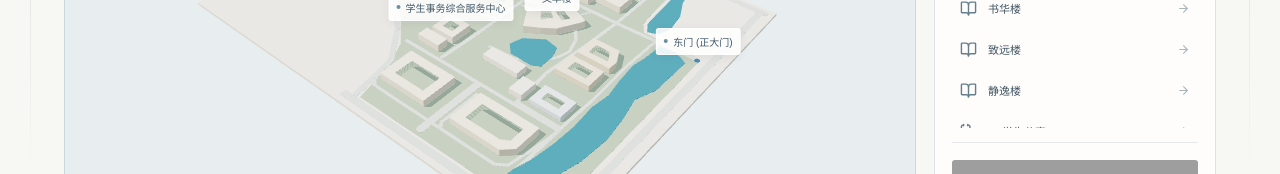
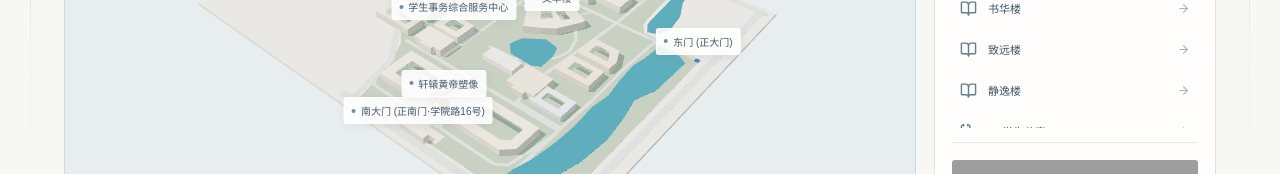
Before and after one commit to 2033537858qqcom-hash/GraduationProject, a Vue app in the folder frontend/: page /campus/explore in a window 1280 px wide. Shown: the part 609-783 px from the top of the page. Built offline with nearby package versions, Linux system fonts and the light colour scheme; grey boxes are pictures that could not be loaded.

Commit message:
feat(campus): 对齐腾讯与高德地图多源校准东校区3D建筑分布、主门路网与核心地标

```diff
--- a/frontend/scripts/check-campus-scene.mjs
+++ b/frontend/scripts/check-campus-scene.mjs
@@ -37,6 +37,11 @@ try {
   assert.ok(place('east-h8').x < place('east-shuhua').x && place('east-shuhua').x < place('east-zhiyuan').x)
   assert.ok(place('east-jingyi').z > place('east-zhiyuan').z && place('east-jingyi').z < place('east-library').z)
   assert.ok(place('east-jiangong').z > place('east-xinke').z && place('east-jiangong').z < place('east-construction').z)
+  assert.ok(place('south-gate').z > place('east-admin').z, 'The south gate is the southernmost entrance on Xueyuan Road')
+  assert.ok(place('statue-huangdi').z > place('east-admin').z && place('statue-huangdi').z < place('south-gate').z, 'Huangdi statue sits on the south entrance axis')
+  assert.ok(place('east-jidian').x < place('east-affairs').x, 'Jidian engineering college is in the southwest engineering block')
+  assert.ok(place('east-canteen-wenhua').z > place('east-wenhua').z, 'Wenhua canteen is south of Wenhua building')
+  assert.ok(place('statue-kongzi').x < place('east-library').x && place('statue-kongzi').x > place('east-square').x, 'Kongzi statue is between Library and Yingcai Square')
   assert.equal(place('east-clinic').kind, 'service', 'The clinic POI must not become an invented independent building')
   const scene = new THREE.Scene(), model = buildCampus(scene)
   scene.updateMatrixWorld(true)
--- a/frontend/src/campus/buildCampus.ts
+++ b/frontend/src/campus/buildCampus.ts
@@ -10,6 +10,9 @@ export function buildCampus(scene: THREE.Scene) {
     building: '#dfd7c8',
     library: '#eee7da',
     sports: '#cad6de',
+    gym: '#c84b42',
+    statue: '#9e793e',
+    stoneStatue: '#95989a',
     dorms: '#ddd5cb',
     canteen: '#d8ccb8',
     anonymous: '#e0ddd4',
@@ -26,6 +29,9 @@ export function buildCampus(scene: THREE.Scene) {
     building: new THREE.MeshStandardMaterial({ color: colors.building, roughness: 0.86 }),
     library: new THREE.MeshStandardMaterial({ color: colors.library, roughness: 0.82 }),
     sports: new THREE.MeshStandardMaterial({ color: colors.sports, roughness: 0.80 }),
+    gym: new THREE.MeshStandardMaterial({ color: colors.gym, roughness: 0.82 }),
+    statue: new THREE.MeshStandardMaterial({ color: colors.statue, roughness: 0.42, metalness: 0.55 }),
+    stoneStatue: new THREE.MeshStandardMaterial({ color: colors.stoneStatue, roughness: 0.78 }),
     dorms: new THREE.MeshStandardMaterial({ color: colors.dorms, roughness: 0.88 }),
     canteen: new THREE.MeshStandardMaterial({ color: colors.canteen, roughness: 0.85 }),
     anonymous: new THREE.MeshStandardMaterial({ color: colors.anonymous, roughness: 0.86 }),
@@ -101,9 +107,12 @@ export function buildCampus(scene: THREE.Scene) {
     if (kind !== 'building') return materials[kind]
     if (!placeId) return materials.anonymous
     if (placeId === 'east-library') return materials.library
-    if (placeId === 'east-gym' || placeId === 'east-swimming' || placeId === 'east-golf') return materials.sports
+    if (placeId === 'east-gym') return materials.gym
+    if (placeId === 'statue-huangdi') return materials.statue
+    if (placeId === 'statue-kongzi') return materials.stoneStatue
+    if (placeId === 'east-swimming' || placeId === 'east-golf') return materials.sports
     if (placeId === 'east-dorms' || placeId === 'east-h8') return materials.dorms
-    if (placeId === 'east-jinxiu') return materials.canteen
+    if (placeId === 'east-jinxiu' || placeId === 'east-canteen-wenhua') return materials.canteen
     return materials.building
   }
 
--- a/frontend/src/campus/createCampusScene.ts
+++ b/frontend/src/campus/createCampusScene.ts
@@ -84,8 +84,8 @@ export function createCampusScene(host: HTMLElement, callbacks: SceneCallbacks)
       const anchorHeight = place.height + 4
       labelAnchor.set(place.x, anchorHeight, place.z)
       projected.copy(labelAnchor).project(camera)
-      const important = ['east-library', 'east-gate', 'east-sports', 'east-square', 'east-art', 'east-wenhua', 'east-shuhua', 'east-gym', 'east-water', 'east-dorms', 'east-affairs'].includes(place.id)
-      const mobile = ['east-library', 'east-gate', 'east-sports', 'east-square', 'east-gym', 'east-water'].includes(place.id)
+      const important = ['east-library', 'south-gate', 'east-gate', 'statue-huangdi', 'east-sports', 'east-square', 'east-art', 'east-wenhua', 'east-shuhua', 'east-gym', 'east-water', 'east-dorms', 'east-affairs', 'east-admin', 'east-jidian'].includes(place.id)
+      const mobile = ['east-library', 'south-gate', 'east-gate', 'statue-huangdi', 'east-sports', 'east-square', 'east-gym', 'east-water'].includes(place.id)
       const distance = camera.position.distanceTo(new THREE.Vector3(place.x, place.height, place.z))
       const anchorDistance = camera.position.distanceTo(labelAnchor)
       labelRay.set(camera.position, labelAnchor.clone().sub(camera.position).normalize())
--- a/frontend/src/campus/eastCampusLayout.ts
+++ b/frontend/src/campus/eastCampusLayout.ts
@@ -82,6 +82,9 @@ export const mapFeatures: MapFeature[] = [
   { id: 'construction-roof', kind: 'building', placeId: 'east-construction', outline: [[284, 482], [369, 482], [369, 544], [285, 544]], holes: [[[300, 497], [354, 497], [354, 530], [300, 530]]] },
   { id: 'medical-roof', kind: 'building', placeId: 'east-medical', outline: [[416, 482], [517, 482], [517, 529], [502, 544], [416, 544]], holes: [[[432, 497], [502, 497], [502, 523], [491, 530], [432, 530]]] },
   { id: 'yingcai-square', kind: 'plaza', placeId: 'east-square', outline: [[176, 190], [197, 184], [217, 192], [230, 211], [225, 230], [209, 242], [188, 242], [170, 231], [164, 211]] },
+  // 文化景观：孔子行教圣像（图书馆西侧文化庭院）
+  { id: 'kongzi-statue-body', kind: 'building', placeId: 'statue-kongzi', outline: [[232, 191], [238, 191], [241, 194], [241, 198], [238, 201], [232, 201], [229, 198], [229, 194]] },
+  { id: 'kongzi-statue-plaza', kind: 'plaza', placeId: 'statue-kongzi', outline: [[225, 185], [245, 185], [247, 187], [247, 205], [245, 207], [225, 207], [223, 205], [223, 187]] },
   { id: 'west-track', kind: 'track', placeId: 'east-sports', outline: [[39, 190], [64, 175], [99, 175], [124, 190], [142, 214], [143, 240], [130, 270], [106, 293], [78, 309], [49, 300], [25, 278], [15, 250], [20, 222]] },
   { id: 'west-field', kind: 'field', placeId: 'east-sports', outline: [[67, 196], [112, 222], [82, 275], [38, 249]] },
   { id: 'west-courts', kind: 'court', placeId: 'east-sports', outline: [[113, 298], [172, 320], [153, 375], [94, 349]] },
@@ -89,34 +92,48 @@ export const mapFeatures: MapFeature[] = [
   { id: 'north-water', kind: 'water', placeId: 'east-water', outline: [[493, 70], [509, 82], [515, 113], [529, 145], [534, 180], [527, 204], [511, 211], [501, 194]] },
   { id: 'east-water', kind: 'water', placeId: 'east-water', outline: [[543, 228], [570, 225], [590, 236], [589, 276], [588, 313], [576, 347], [584, 388], [589, 432], [585, 485], [574, 531], [566, 555], [549, 568], [527, 568], [529, 548], [536, 523], [541, 484], [543, 442], [540, 397], [544, 363], [539, 328], [536, 289], [540, 265]] },
   { id: 'central-water', kind: 'water', placeId: 'east-water', outline: [[407, 324], [431, 329], [438, 350], [438, 377], [425, 384], [387, 383], [372, 367], [378, 345]] },
-  // 居住生活区：西北侧北区学生公寓楼群（H1-H8宿舍区）
-  { id: 'roof-nw-01', kind: 'building', placeId: 'east-dorms', outline: [[70, 120], [79, 106], [139, 142], [132, 157]] },
-  { id: 'roof-nw-02', kind: 'building', placeId: 'east-dorms', outline: [[56, 143], [64, 129], [126, 164], [118, 178]] },
-  { id: 'roof-nw-03', kind: 'building', placeId: 'east-dorms', outline: [[99, 167], [112, 160], [156, 186], [149, 196]] },
-  { id: 'roof-nw-04', kind: 'building', placeId: 'east-dorms', outline: [[112, 185], [125, 178], [172, 204], [165, 218]] },
-  // 西侧文体区：室内综合体育馆 / 篮球馆（红体馆）
-  { id: 'roof-west-01', kind: 'building', placeId: 'east-gym', outline: [[175, 303], [194, 303], [194, 323], [175, 323]] },
-  { id: 'roof-west-02', kind: 'building', placeId: 'east-gym', outline: [[183, 337], [202, 337], [202, 355], [183, 355]] },
-  // 南区综合服务与行政：学生事务综合服务中心与行政管理中心
-  { id: 'roof-southwest-01', kind: 'building', placeId: 'east-affairs', outline: [[267, 383], [308, 383], [308, 422], [267, 422]], holes: [[[278, 394], [297, 394], [297, 411], [278, 411]]] },
-  { id: 'roof-southwest-02', kind: 'building', placeId: 'east-admin', outline: [[264, 430], [305, 430], [305, 449], [264, 449]] },
+  // 居住生活区：西北侧北区学生公寓楼群（H1-H7标准化学生宿舍区）
+  { id: 'dorm-block-h1-h2', kind: 'building', placeId: 'east-dorms', outline: [[60, 105], [130, 105], [130, 122], [60, 122]] },
+  { id: 'dorm-block-h3-h4', kind: 'building', placeId: 'east-dorms', outline: [[55, 132], [135, 132], [135, 149], [55, 149]] },
+  { id: 'dorm-block-h5-h6', kind: 'building', placeId: 'east-dorms', outline: [[70, 158], [145, 158], [145, 175], [70, 175]] },
+  { id: 'dorm-block-h7', kind: 'building', placeId: 'east-dorms', outline: [[95, 184], [165, 184], [165, 201], [95, 201]] },
+  // 西侧文体区：室内综合体育馆 / 篮球馆（红体馆，千人观众席与专业主赛场）
+  { id: 'gym-main-arena', kind: 'building', placeId: 'east-gym', outline: [[168, 298], [222, 298], [222, 348], [168, 348]] },
+  { id: 'gym-south-foyer', kind: 'building', placeId: 'east-gym', outline: [[178, 348], [212, 348], [212, 358], [178, 358]] },
+  { id: 'gym-west-training', kind: 'building', placeId: 'east-gym', outline: [[158, 308], [168, 308], [168, 338], [158, 338]] },
+  // 西南工科组团：机电工程学院（智能制造实训基地与新能源汽车实验室）
+  { id: 'jidian-north-building', kind: 'building', placeId: 'east-jidian', outline: [[175, 380], [245, 380], [245, 412], [175, 412]], holes: [[[187, 388], [233, 388], [233, 404], [187, 404]]] },
+  { id: 'jidian-south-building', kind: 'building', placeId: 'east-jidian', outline: [[175, 420], [245, 420], [245, 452], [175, 452]], holes: [[[187, 428], [233, 428], [233, 444], [187, 444]]] },
+  { id: 'jidian-gallery-link', kind: 'building', placeId: 'east-jidian', outline: [[204, 412], [216, 412], [216, 420], [204, 420]] },
+  // 中南核心服务与行政：学生事务综合服务中心与行政管理中心
+  { id: 'affairs-main-center', kind: 'building', placeId: 'east-affairs', outline: [[266, 380], [314, 380], [314, 418], [266, 418]], holes: [[[278, 390], [302, 390], [302, 408], [278, 408]]] },
+  { id: 'admin-main-center', kind: 'building', placeId: 'east-admin', outline: [[264, 425], [316, 425], [316, 456], [264, 456]] },
+  { id: 'admin-south-portico', kind: 'building', placeId: 'east-admin', outline: [[278, 456], [302, 456], [302, 461], [278, 461]] },
   // 教学与综合配套
-  { id: 'roof-central-01', kind: 'building', outline: [[365, 397], [428, 397], [428, 419], [365, 419]] },
-  { id: 'roof-central-02', kind: 'building', outline: [[438, 417], [460, 417], [460, 449], [438, 449]] },
+  { id: 'roof-central-01', kind: 'building', outline: [[365, 397], [420, 397], [420, 420], [365, 420]] },
+  // 东南生活与餐饮：文华餐厅（第二学生食堂）
+  { id: 'canteen-wenhua-main', kind: 'building', placeId: 'east-canteen-wenhua', outline: [[426, 395], [474, 395], [474, 440], [426, 440]] },
+  { id: 'canteen-wenhua-portico', kind: 'building', placeId: 'east-canteen-wenhua', outline: [[440, 440], [460, 440], [460, 446], [440, 446]] },
   // 东侧秋月塘岸边：水上高尔夫挥杆练习场
   { id: 'roof-east-01', kind: 'building', placeId: 'east-golf', outline: [[471, 410], [524, 410], [524, 446], [471, 446]], holes: [[[483, 420], [512, 420], [512, 435], [483, 435]]] },
+  // 南中轴核心文化地标：轩辕黄帝青铜塑像（新郑黄帝故里文化象征）
+  { id: 'huangdi-statue-monument', kind: 'building', placeId: 'statue-huangdi', outline: [[390, 524], [398, 524], [401, 527], [401, 533], [398, 536], [390, 536], [387, 533], [387, 527]] },
+  { id: 'huangdi-statue-plaza', kind: 'plaza', placeId: 'statue-huangdi', outline: [[380, 516], [408, 516], [412, 520], [412, 540], [408, 544], [380, 544], [376, 540], [376, 520]] },
+  // 校园法定主入口：正南门（南大门，新郑市学院路16号）
+  { id: 'south-gate-portal-arch', kind: 'building', placeId: 'south-gate', outline: [[372, 582], [416, 582], [416, 592], [372, 592]] },
+  { id: 'south-gate-entry-plaza', kind: 'plaza', placeId: 'south-gate', outline: [[360, 565], [428, 565], [428, 582], [360, 582]] },
 ]
 export interface MapRoad { id: string; points: MapPoint[]; width: number; name?: string; evidenceView?: DetailView }
 // Display widths in source pixels; internal streets remain unnamed.
 export const mapRoads: MapRoad[] = [
   { id: 'north-road', name: '少典路', width: 11, points: [[-20, 53], [625, 53]] },
   { id: 'east-road', name: '万福路', width: 11, points: [[618, 53], [618, 594]] },
-  { id: 'west-road', width: 9, points: [[114, 65], [45, 142], [-18, 224], [-17, 274], [48, 329], [134, 383], [219, 448], [266, 507], [281, 590]] },
-  { id: 'south-road', width: 12, points: [[264, 596], [619, 596]] },
-  { id: 'north-axis', width: 6, points: [[318, 71], [318, 183]] },
-  { id: 'library-ring', width: 6, points: [[320, 183], [346, 191], [362, 212], [362, 238], [346, 258], [321, 270], [296, 258], [281, 238], [281, 214], [295, 194], [320, 183]] },
-  { id: 'east-entrance-axis', width: 7, points: [[364, 224], [466, 223], [601, 218]] },
-  { id: 'south-axis', width: 6, points: [[320, 270], [320, 383], [317, 454]] },
+  { id: 'west-road', name: '中兴路', width: 9, points: [[114, 65], [45, 142], [-18, 224], [-17, 274], [48, 329], [134, 383], [219, 448], [266, 507], [281, 590]] },
+  { id: 'south-road', name: '学院路', width: 12, points: [[264, 596], [619, 596]] },
+  { id: 'north-axis', name: '启航大道', width: 6, points: [[318, 71], [318, 183]] },
+  { id: 'library-ring', name: '致远环路', width: 6, points: [[320, 183], [346, 191], [362, 212], [362, 238], [346, 258], [321, 270], [296, 258], [281, 238], [281, 214], [295, 194], [320, 183]] },
+  { id: 'east-entrance-axis', name: '博学路', width: 7, points: [[364, 224], [466, 223], [601, 218]] },
+  { id: 'south-axis', name: '迎宾大道 (北段)', width: 6, points: [[320, 270], [320, 383], [317, 454]] },
   { id: 'east-internal', width: 6, points: [[465, 80], [464, 222], [459, 301], [452, 382], [457, 455], [532, 455], [532, 554]] },
   { id: 'east-bank', width: 5, points: [[532, 223], [530, 292], [533, 382], [531, 477], [520, 548], [506, 558]] },
   { id: 'central-east-curve', width: 5, points: [[353, 256], [379, 245], [410, 257], [440, 295], [449, 323], [444, 345], [427, 369], [398, 388], [354, 391]] },
@@ -127,7 +144,10 @@ export const mapRoads: MapRoad[] = [
   { id: 'west-sports-link', width: 5, points: [[132, 281], [163, 265], [169, 236], [190, 249], [213, 267]] },
   { id: 'south-cross-01', width: 6, points: [[250, 461], [532, 460]] },
   { id: 'south-cross-02', width: 5, points: [[277, 558], [506, 558]] },
-  { id: 'south-approach', width: 12, points: [[394, 463], [394, 575]] },
+  { id: 'south-approach-north', name: '迎宾大道 (南段)', width: 12, points: [[394, 463], [394, 516]] },
+  { id: 'south-approach-south', name: '迎宾大道 (迎宾段)', width: 12, points: [[394, 544], [394, 582]] },
+  { id: 'south-gate-portal-link', name: '正南门出入通道', width: 12, points: [[394, 582], [394, 596]] },
+  { id: 'jidian-service-road', width: 5, points: [[245, 416], [266, 416]] },
   { id: 'southwest-road', width: 5, points: [[275, 474], [276, 548], [287, 558]] },
   { id: 'medical-front', width: 5, points: [[406, 477], [406, 548], [412, 558]] },
   { id: 'north-building-link', width: 3.5, evidenceView: 'north', points: detailOutline('north', [[104, 195], [270, 195], [501, 199], [685, 212], [727, 250]]) },
--- a/frontend/src/campus/manifest.ts
+++ b/frontend/src/campus/manifest.ts
@@ -23,22 +23,27 @@ export interface CampusPlace {
 
 export const buildingHeightMap: Record<string, number> = {
   'east-library': 5.8,
-  'east-gym': 5.0,
+  'east-gym': 5.2,
+  'statue-huangdi': 4.8,
   'east-swimming': 4.6,
+  'east-admin': 4.4,
   'east-shuhua': 4.2,
   'east-zhiyuan': 4.2,
   'east-jingyi': 4.2,
   'east-wenhua': 4.2,
-  'east-admin': 4.2,
   'east-xinke': 4.0,
   'east-jiangong': 4.0,
+  'east-jidian': 4.0,
   'east-construction': 4.0,
   'east-medical': 4.0,
   'east-affairs': 4.0,
   'east-art': 3.8,
   'east-dorms': 3.8,
   'east-h8': 3.8,
+  'east-canteen-wenhua': 3.6,
   'east-jinxiu': 3.6,
+  'south-gate': 3.6,
+  'statue-kongzi': 3.5,
   'east-golf': 2.8,
 }
 
@@ -255,6 +260,51 @@ const entries: {
     features: ['党政办公中枢', '多功能行政会议厅', '智慧校园指挥中心'],
     reservableVenues: ['行政中心第一多功能会议室', '行政中心远程视频会议室'],
   },
+  {
+    id: 'south-gate',
+    name: '南大门 (正南门·学院路16号)',
+    category: 'landscape',
+    kind: 'entrance',
+    description: '郑州工业应用技术学院东校区正南门（南大门），坐落于新郑市学院路16号，是学校法定注册校址所在地及礼仪性主校门。门前设有宽阔的迎宾集散广场与校名牌坊，北连迎宾大道南主轴。',
+    features: ['学院路16号主大门', '南中轴礼仪主入口', '迎宾集散大广场', '智能化出入车牌识别'],
+    reservableVenues: ['南大门迎宾集散广场(校级迎新/大型集会)'],
+  },
+  {
+    id: 'statue-huangdi',
+    name: '轩辕黄帝塑像',
+    category: 'landscape',
+    kind: 'building',
+    description: '轩辕黄帝青铜塑像，巍然伫立于南大门内迎宾大道核心景观中轴。新郑市作为中华人文始祖轩辕黄帝故里，学校特立黄帝青铜雕像于主轴核心，象征传承华夏文明血脉与弘扬开拓创新之工匠精神。',
+    features: ['迎宾大道核心主轴', '黄帝故里文化地标', '青铜一体铸造塑像', '校级文化瞻仰纪念广场'],
+    reservableVenues: ['轩辕黄帝像瞻仰礼仪区'],
+  },
+  {
+    id: 'statue-kongzi',
+    name: '孔子行教圣像',
+    category: 'landscape',
+    kind: 'building',
+    description: '孔子行教汉白玉圣像，坐落于图书馆西侧文化园林与博雅庭院内，面朝英才广场。圣像神态庄严睿智，拱手垂立，体现“立德树人、学以致用”的大学之道与尊师崇文深厚底蕴。',
+    features: ['图书馆西侧文化庭院', '至圣先师行教像', '博雅晨读文化角'],
+    reservableVenues: ['孔子像博雅晨读文化区'],
+  },
+  {
+    id: 'east-jidian',
+    name: '机电工程学院 (智能制造基地)',
+    category: 'learning',
+    kind: 'building',
+    description: '机电工程学院教学实训与科研基地，位于西区文体场馆南侧、建工楼西南侧。涵盖智能制造现代加工实训大厅、工业机器人创新工坊、新能源汽车整车电控实验室及机电一体化产教融合中心。',
+    features: ['智能制造现代加工大厅', '新能源汽车工程实验室', '工业机器人创新应用中心'],
+    reservableVenues: ['机电工程智能制造加工实训大厅', '工业机器人技术应用实训室', '新能源汽车综合检测教学实验室'],
+  },
+  {
+    id: 'east-canteen-wenhua',
+    name: '文华餐厅 (第二学生食堂)',
+    category: 'services',
+    kind: 'building',
+    description: '东校区第二学生餐饮中心（文华餐厅），位于文华楼南侧与东南生活园区。共二层，主营特色大众自选快餐、风味面食小吃、休闲饮品水吧及师生就餐休憩交流空间。',
+    features: ['二层特色学生餐饮', '文华楼南侧生活配套', '大众自选餐线与风味小吃'],
+    reservableVenues: ['文华餐厅二层创新美食实践体验角'],
+  },
 ]
 
 export const campusPlaces: CampusPlace[] = entries.map(entry => {
@@ -284,14 +334,19 @@ export const campusCategories = [
 ] as const
 
 export const campusTour = [
-  'east-gate',
+  'south-gate',
+  'statue-huangdi',
+  'east-admin',
   'east-library',
   'east-square',
+  'statue-kongzi',
   'east-art',
   'east-gym',
   'east-sports',
+  'east-jidian',
   'east-shuhua',
   'east-wenhua',
+  'east-canteen-wenhua',
   'east-water',
-  'east-affairs',
+  'east-gate',
 ]
```
